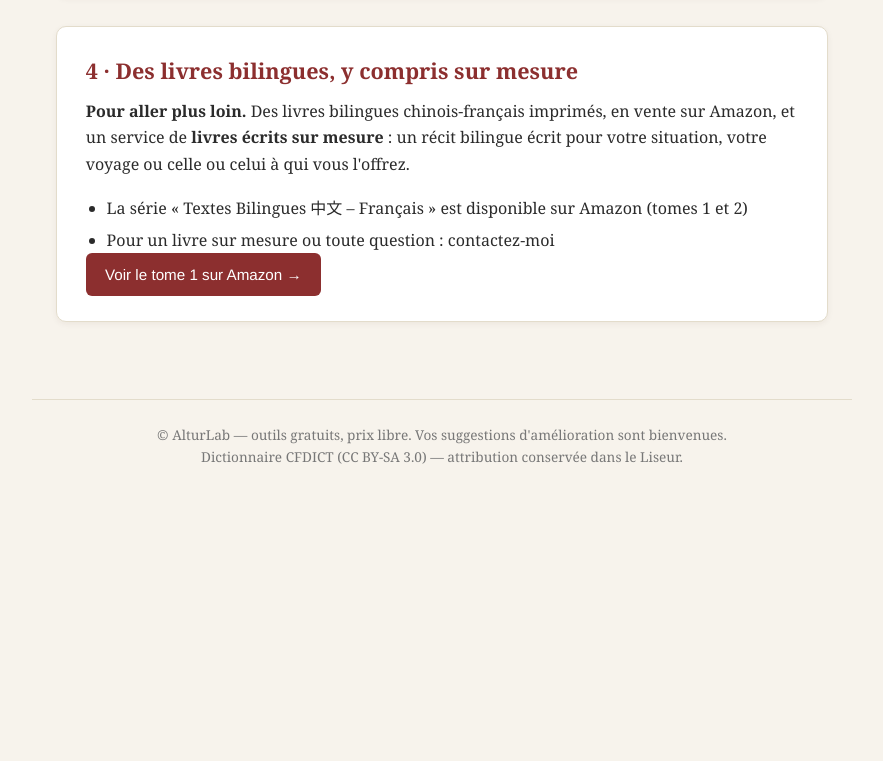
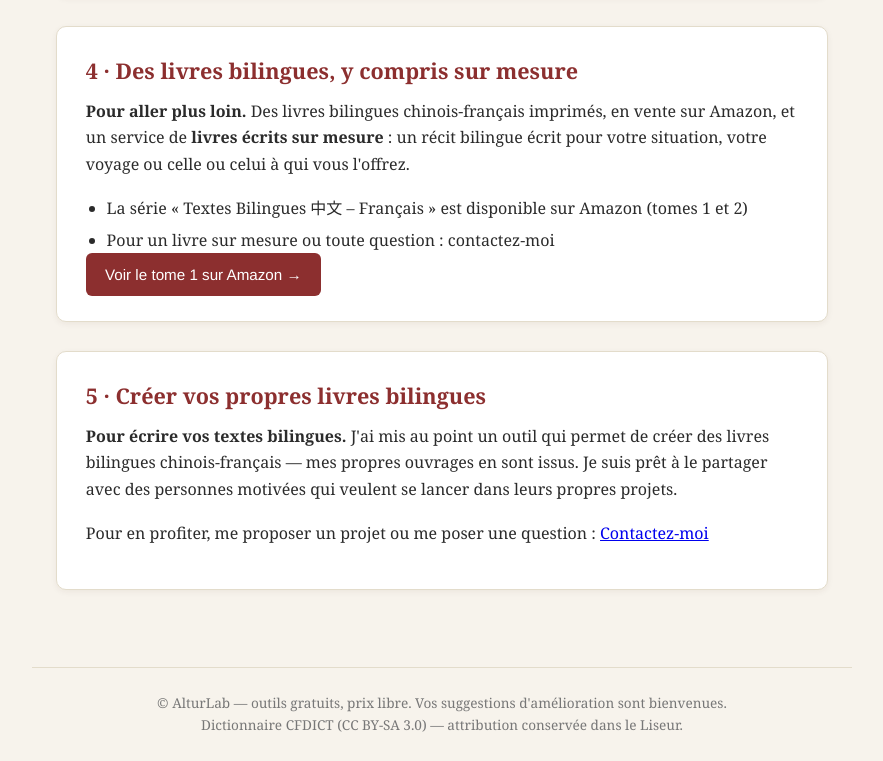
Before and after one commit to AlturForge/alturforge.github.io, a plain HTML site: page index.html in a window 1280 px wide. Shown: the part 1323-2084 px from the top of the page, without its empty margins (198-1081 px from the left). Before the commit the page ends 1816 px from the top, so only its background shows below. Drawn offline with Linux system fonts and the light colour scheme.

Commit message:
Ajout point 5 : outil de création de livres bilingues, partagé sur demande

```diff
--- a/index.html
+++ b/index.html
@@ -66,6 +66,12 @@
     </ul>
     <a class="button" href="https://www.amazon.fr/dp/B0HPSDNJMG">Voir le tome 1 sur Amazon →</a>
   </div>
+
+  <div class="tool">
+    <h2>5 · Créer vos propres livres bilingues</h2>
+    <p><strong>Pour écrire vos textes bilingues.</strong> J'ai mis au point un outil qui permet de créer des livres bilingues chinois-français — mes propres ouvrages en sont issus. Je suis prêt à le partager avec des personnes motivées qui veulent se lancer dans leurs propres projets.</p>
+    <p>Pour en profiter, me proposer un projet ou me poser une question : <a href="mailto:alainprior@gmail.com">Contactez-moi</a></p>
+  </div>
 </main>
 <footer>
   © AlturLab — outils gratuits, prix libre. Vos suggestions d'amélioration sont bienvenues.<br>
```
